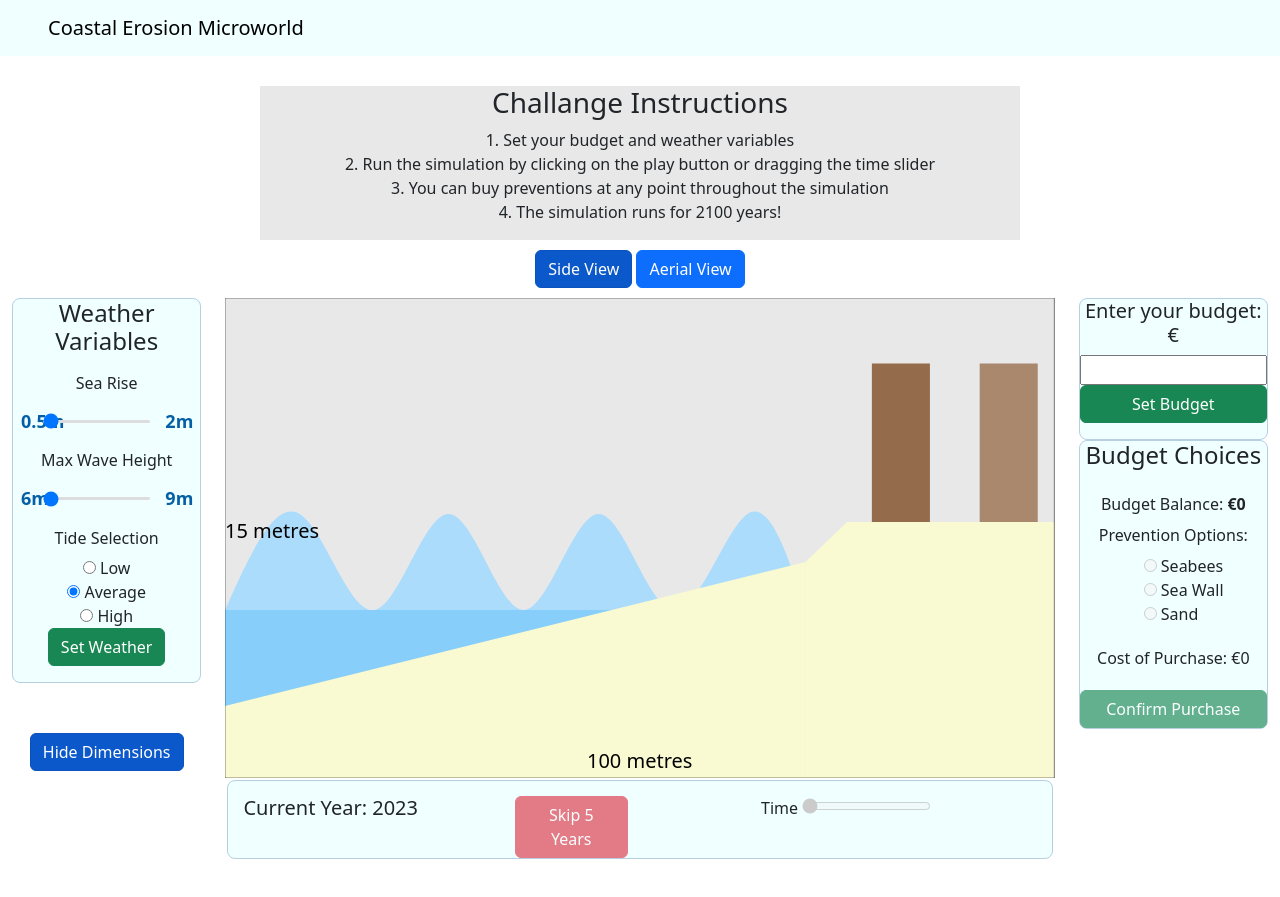
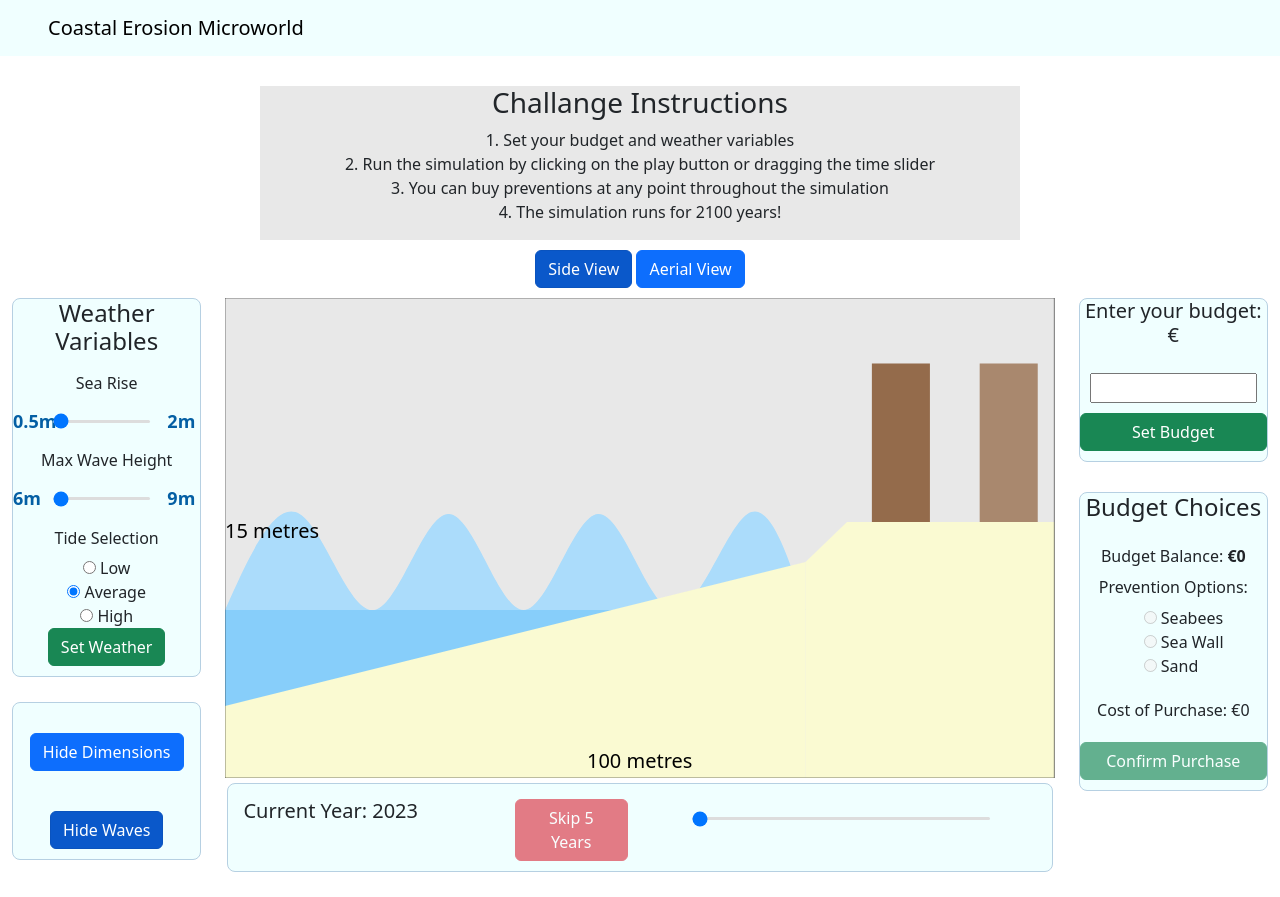
Before and after one commit to dme789/coastal-erosion-microworld, a plain HTML site: page index.html in a window 1280 px wide. Both pictures are taken after a click on the button "Show Dimensions". Before the commit the page ends 859 px from the top, so only its background shows below. Drawn offline with nearby package versions, Linux system fonts and the light colour scheme.

Commit message:
Control Panels css finished + show/hide waves

```diff
--- a/css/objects.css
+++ b/css/objects.css
@@ -33,10 +33,15 @@
 .control-panel {
     background-color: #F0FFFF;
     border-color: #B6D0E2 !important;
+    margin-bottom: 25px;
 }
 
 .control-panel h6 {
     margin-top: 10px;
+}
+
+.control-panel button {
+    margin-bottom: 10px;
 }
 
 .range{
@@ -54,6 +59,7 @@
     justify-content: center;
     height: 100%;
     position: relative;
+    padding: 0px 0px 0px 10px;
 }
 
 .field .value{
@@ -64,11 +70,11 @@
 }
 
 .field .value.left{
-    left: -22px;
+    left: -30px;
 }
 
 .field .value.right{
-    right: -43px;
+    right: -45px;
 }
 
 .range input{
@@ -98,13 +104,13 @@
 
 #timeControls {
     padding-top: 15px;
-    margin-top: 2px;
+    margin-top: 5px;
     margin-left: 0.1vw;
     margin-right: 0.1vw;
 }
 
 #sHDimensions {
-    margin-top: 50px;
+    margin-top: 30px;
     margin-bottom: 15px;
 }
 
@@ -137,3 +143,15 @@
     width: 20px;
     height: auto;
 }
+
+.budget-Input {
+    margin-bottom: 30px;
+}
+
+.budget-Input h5 {
+    margin-bottom: 10px;
+}
+
+.budget-Input #budget-input {
+    margin: 0px 10px 10px 10px;
+}
--- a/index.html
+++ b/index.html
@@ -78,7 +78,6 @@
                         <div class="range">
                             <div class="field">
                                 <div class="value left">0.5m</div>
-                                <!-- <input type="range" min="0.4" max="0.8" value="0.4" step="0.1" class="seaRiseSlider" id="seaRiseSlider"> -->
                                 <input type="range" min="0.5" max="2" value="0.5" step="0.25" class="seaRiseSlider" id="seaRiseSlider">
                                 <div class="value right">2m</div>
                             </div>
@@ -107,17 +106,18 @@
                     </div>
                     <div>
                         <button type="button" class="btn btn-success" id="setWeather">Set Weather</button>
-                        <p id="budgetInError"></p>
                     </div>
                 </div>
 
-                <div id="sHDimensions">
-                    <button type="button" class="btn btn-primary active" id="sHDimensionsB">Show Dimensions</button>
+                <div class="card control-panel border rounded-3" id="showHides">
+                    <div id="sHDimensions">
+                        <button type="button" class="btn btn-primary active" id="sHDimensionsB">Show Dimensions</button>
+                    </div>
+
+                    <div id="sHWaves">
+                        <button type="button" class="btn btn-primary active" id="sHWavesB">Hide Waves</button>
+                    </div>
                 </div>
-
-                <!-- <div id="sHWaves">
-                    <button type="button" class="btn btn-info" id="sHWaves">Hide Waves</button>
-                </div> -->
 
             </div>
             <div id="canvasPlaceHolder" class="col-8">
@@ -131,17 +131,22 @@
                         <button type="button" class="btn btn-danger" id="playButton" disabled>Skip 5 Years</button>
                     </div>
                     <div class="col-6">
-                        <label for="timeSlider">Time</label>
-                        <input type="range" min="0" max="77" value="0" class="timeSlider" id="timeSlider" disabled>
+                        <div class="range">
+                            <div class="field">
+                                <input type="range" min="0" max="77" value="0" step="1" class="timeSlider" id="timeSlider">
+                            </div>
+                        </div>
+                        <!-- <label for="timeSlider">Time</label>
+                        <input type="range" min="0" max="77" value="0" class="timeSlider" id="timeSlider" disabled> -->
                     </div>
                 </div>
             </div>
             <div class="col-2">
                 <div class="budget-Input card control-panel border rounded-3">
-                    <h5 >Enter your budget: €</h5>
+                    <h5>Enter your budget: €</h5>
+                    <p id="budgetInError"></p>
                     <input type="number" id="budget-input" min="0">
                     <button type="button" class="btn btn-success" id="budgetInput">Set Budget</button>
-                    <p id="budgetInError"></p>
                 </div>
                 <div class="card control-panel border rounded-3">
                     <h4 class="card-title">Budget Choices</h4>
--- a/js/draw.js
+++ b/js/draw.js
@@ -131,25 +131,30 @@ function userDimensions() {
     if (canvasProp.getStateDim == 0) {
         canvasProp.setStateDim = 1
         document.getElementById("sHDimensionsB").innerHTML = "Hide Dimensions";
+        sHDimensionsB.classList.add("active");
+        sHDimensionsB.classList.remove("active");
     } else {
         canvasProp.setStateDim = 0
         document.getElementById("sHDimensionsB").innerHTML = "Show Dimensions";
+        sHDimensionsB.classList.add("active");
     }
     if (canvasProp.getState == 0) {drawSideCanvas(canvas)} else {drawAerialCanvas(canvas)}
 }
 
-// const wavesButton = document.getElementById('sHWaves');
-// wavesButton.addEventListener('click', userWaves);
-// function userWaves() {
-//     if (canvasProp.getStateWaves == 0) {
-//         canvasProp.setStateWaves = 1
-//         document.getElementById("sHWaves").innerHTML = "Show Waves";
-//     } else {
-//         canvasProp.setStateWaves = 0
-//         document.getElementById("sHWaves").innerHTML = "Hide Waves";
-//     }
-//     if (canvasProp.getState == 0) {drawSideCanvas(canvas)} else {drawAerialCanvas(canvas)}
-// }
+const wavesButton = document.getElementById('sHWavesB');
+wavesButton.addEventListener('click', userWaves);
+function userWaves() {
+    if (canvasProp.getStateWaves == 0) {
+        canvasProp.setStateWaves = 1
+        document.getElementById("sHWavesB").innerHTML = "Hide Waves";
+        sHWavesB.classList.add("active");
+    } else {
+        canvasProp.setStateWaves = 0
+        document.getElementById("sHWavesB").innerHTML = "Show Waves";
+        sHWavesB.classList.remove("active");
+    }
+    if (canvasProp.getState == 0) {drawSideCanvas(canvas)} else {drawAerialCanvas(canvas)}
+}
 
 var timeSlider = d3.select("#timeSlider");
 timeSlider.on("input", function() {
```
